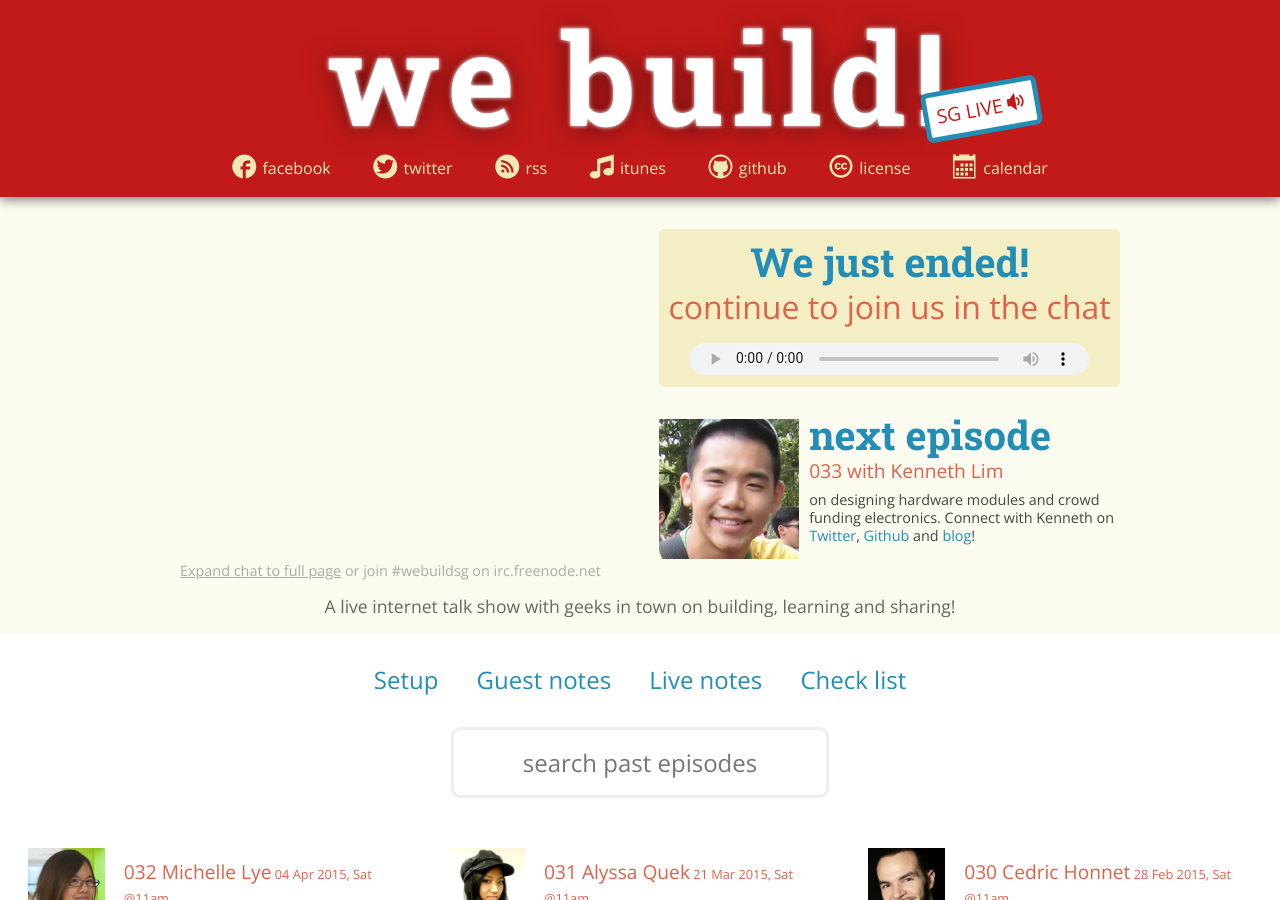
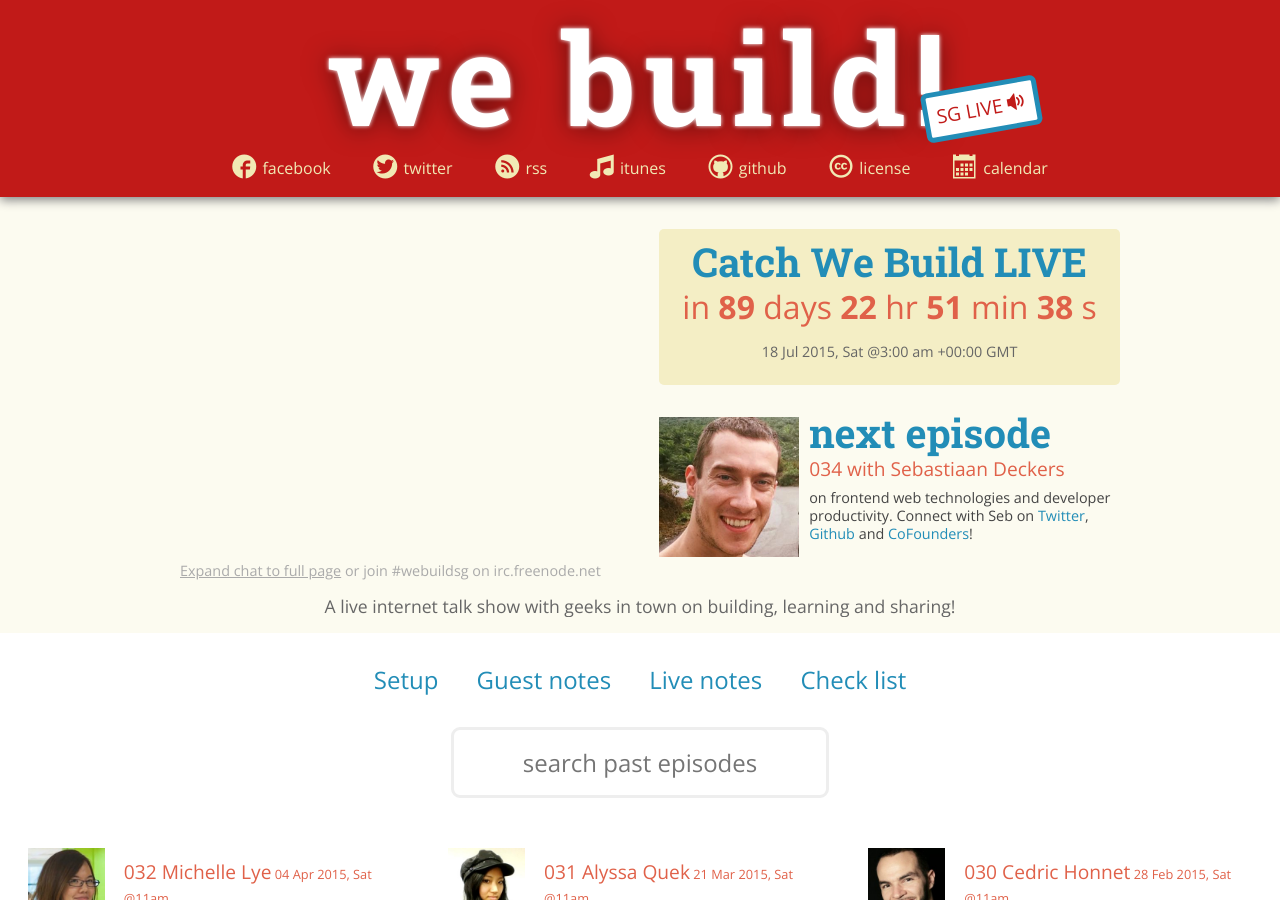
Before and after one commit to webuildsg/live, a Jekyll site: the page built from index.html, in a window 1280 px wide and 900 px high. Built offline with Jekyll 4.4.1, drawn with Linux system fonts in a browser that asks for light colours; Markdown is read by kramdown in place of the engine named in the settings.

Commit message:
add next episode 34 header

```diff
--- a/_config.yml
+++ b/_config.yml
@@ -23,10 +23,10 @@ default_logo : logo-100.jpg
 default_day : Sat
 default_time : 11am
 
-next_guest: "Kenneth Lim"
-next_episode: "033"
-next_podcast_start_time: 2015-04-19 11:00 +0800
-next_podcast_end_time: 2015-04-19 12:00 +0800
-next_profile: /img/033-kenneth-lim-profile.jpg
-next_topic: designing hardware modules and crowd funding electronics.
-next_connect: 'Connect with Kenneth on <a href="https://twitter.com/kennethlimcp">Twitter</a>, <a href="http://github.com/kennethlimcp">Github</a> and <a href="http://limsimiteh.com/kenneth/">blog</a>!'
+next_guest: "Sebastiaan Deckers"
+next_episode: "034"
+next_podcast_start_time: 2015-07-18 11:00 +0800
+next_podcast_end_time: 2015-07-18 12:00 +0800
+next_profile: /img/034-seb-deckers-profile.jpg
+next_topic: frontend web technologies and developer productivity.
+next_connect: 'Connect with Seb on <a href="https://twitter.com/sebdeckers">Twitter</a>, <a href="https://github.com/cbas">Github</a> and <a href="http://www.cofounders.sg/">CoFounders</a>!'
--- a/package.json
+++ b/package.json
@@ -25,7 +25,7 @@
     "grunt-contrib-compass": "1.0.3",
     "grunt-contrib-copy": "0.8.0",
     "grunt-jscs": "1.6.0",
-    "grunt-contrib-jshint": "0.11.1",
+    "grunt-contrib-jshint": "0.11.2",
     "grunt-contrib-uglify": "0.9.1",
     "grunt-contrib-watch": "0.6.1"
   }
```
Also changed, not shown: _dev_config.yml (+7 -7 lines).
